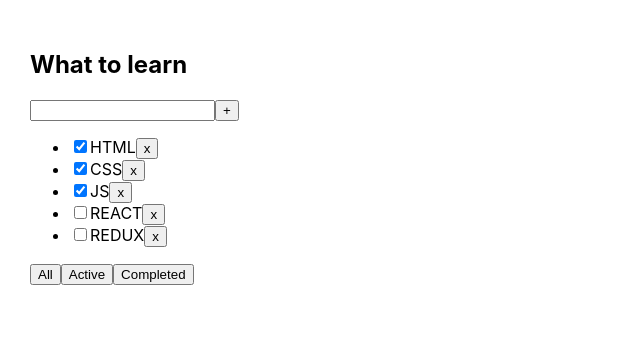
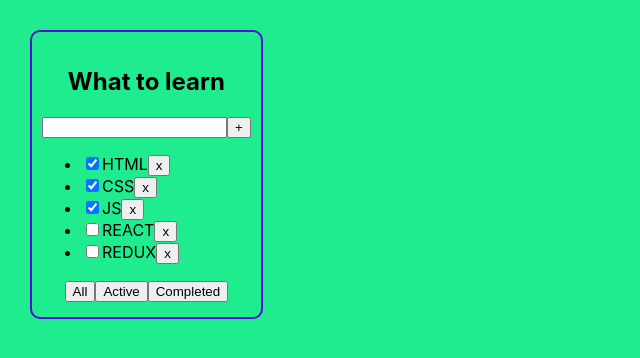
Before and after one commit to igor-minaev/todolist-repeat, a React (Create React App) app: page / in a window 1280 px wide. Shown: the top 358 px of the page, without its empty margins (0-640 px from the left). Built offline with nearby package versions, Linux system fonts and the light colour scheme.

Commit message:
add styles for todolist

```diff
--- a/src/App.css
+++ b/src/App.css
@@ -1,8 +1,23 @@
 .App {
     padding: 30px;
     display: flex;
+    background-color: #1fec8f;
+    height: 100vh;
 }
 
 .App > div {
     margin-right: 50px;
 }
+
+.todolist{
+    border: 2px solid #550bda;
+    height: max-content;
+    padding: 15px 10px;
+    border-radius: 10px;
+}
+.todolist h2{
+    text-align: center;
+}
+.buttons{
+    text-align: center;
+}
--- a/src/components/Todolist.tsx
+++ b/src/components/Todolist.tsx
@@ -23,14 +23,14 @@ export const Todolist: React.FC<TodolistPropsType> = (props) => {
         <p>Your todolist is empty!</p>
 
     return (
-        <div>
+        <div className='todolist'>
             <h2>{title}</h2>
             <div>
                 <input/>
                 <button>+</button>
             </div>
             {tasksForRender}
-            <div>
+            <div className='buttons'>
                 <button>All</button>
                 <button>Active</button>
                 <button>Completed</button>
```
